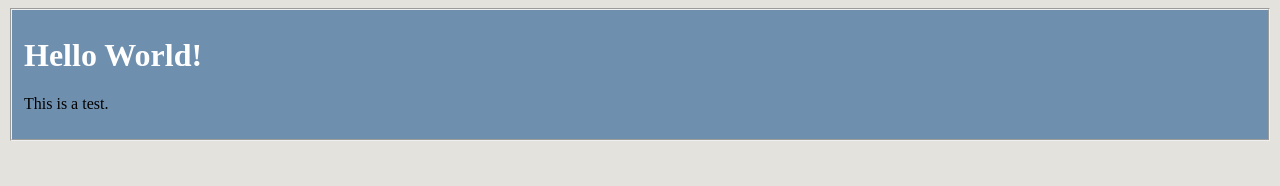
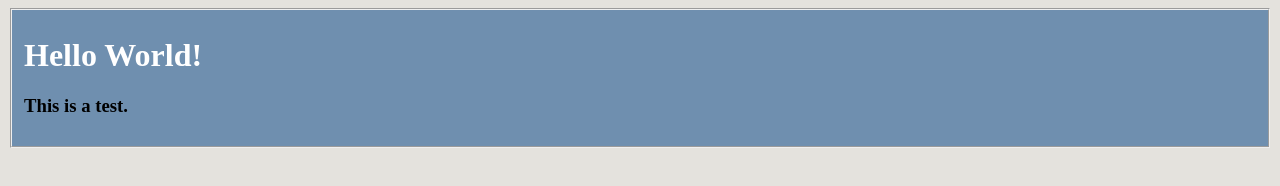
Before and after one commit to SupremeCynthia17/SupremeCynthia17.github.io, a plain HTML site: page index.html in a window 1280 px wide. Drawn offline with Linux system fonts and the light colour scheme.

Commit message:
Update index.html

```diff
--- a/index.html
+++ b/index.html
@@ -3,14 +3,13 @@
 <head>
 
 </head>
-<body>
-    <body style="background-color:#E4E2DD;">
-        <fieldset style="background-color:#6F8FAF;" border-color="#EDF0F5" >
-    <font color="#FFFFFF">
+<body style="background-color:#E4E2DD;">
+    <fieldset style="background-color:#6F8FAF">
+    <font color= "#FFFFFF"; style="font-size: medium;">
     <h1>Hello World! </h1>
     </font>
-    <p>This is a test.</p>
-</fieldset>
+    <h3>This is a test.</h3>
+    </fieldset>
     <p></p>
 </body>
 
```
